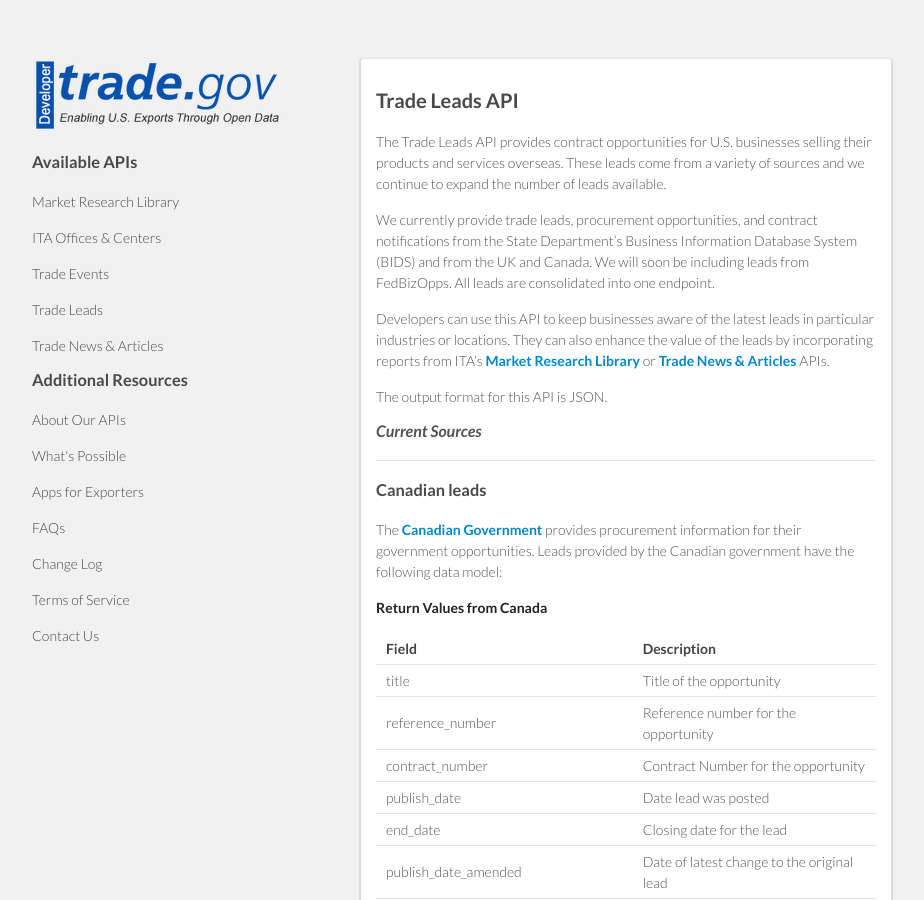
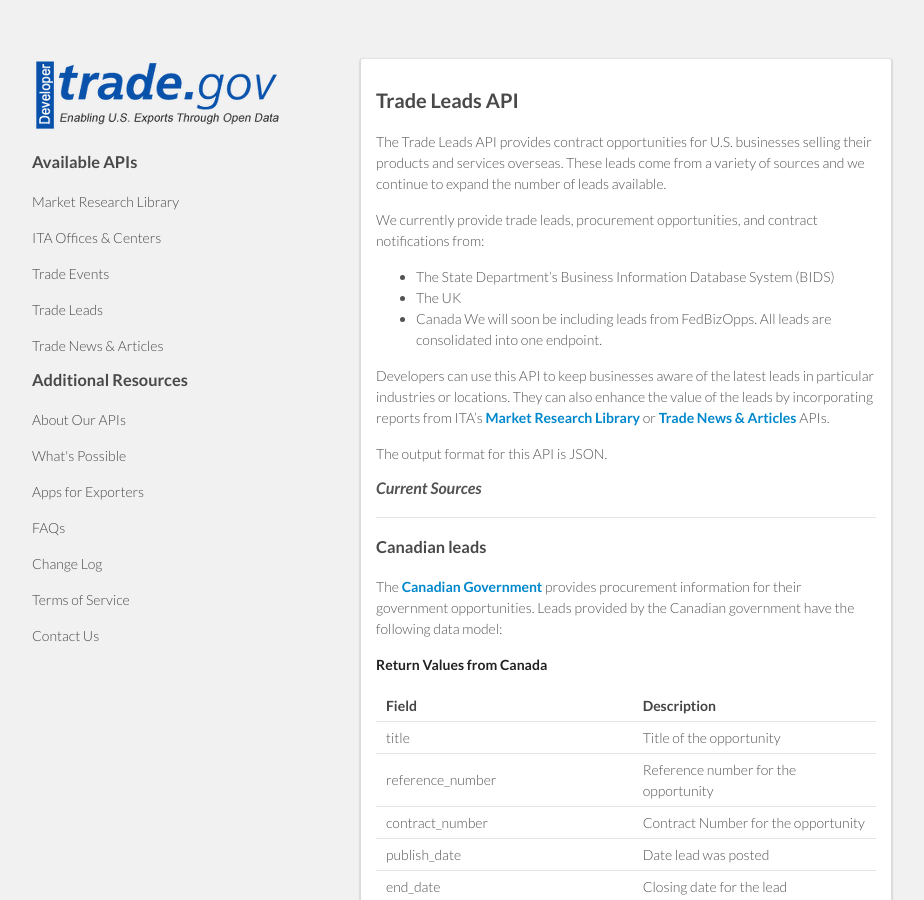
Before and after one commit to InternationalTradeAdministration/developerportal, a Jekyll site: the page built from _posts/2014-07-01-trade-leads.markdown, in a window 1280 px wide and 900 px high. Shown: the whole window, without its empty margins (178-1102 px from the left). Built offline with Jekyll 4.4.1, drawn with Linux system fonts in a browser that asks for light colours.

Commit message:
Update 2014-07-01-trade-leads.markdown

```diff
--- a/_posts/2014-07-01-trade-leads.markdown
+++ b/_posts/2014-07-01-trade-leads.markdown
@@ -8,7 +8,11 @@ published: true
 #Trade Leads API
 The Trade Leads API provides contract opportunities for U.S. businesses selling their products and services overseas. These leads come from a variety of sources and we continue to expand the number of leads available.
 
-We currently provide trade leads, procurement opportunities, and contract notifications from the State Department’s Business Information Database System (BIDS) and from the UK and Canada.  We will soon be including leads from FedBizOpps.  All leads are consolidated into one endpoint.
+We currently provide trade leads, procurement opportunities, and contract notifications from:
+- The State Department’s Business Information Database System (BIDS)
+- The UK
+- Canada
+We will soon be including leads from FedBizOpps.  All leads are consolidated into one endpoint.
 
 Developers can use this API to keep businesses aware of the latest leads in particular industries or locations.  They can also enhance the value of the leads by incorporating reports from ITA’s [Market Research Library](http://developer.trade.gov/market-research-library.html) or [Trade News & Articles](http://developer.trade.gov/trade-news-articles.html) APIs.
 
```
